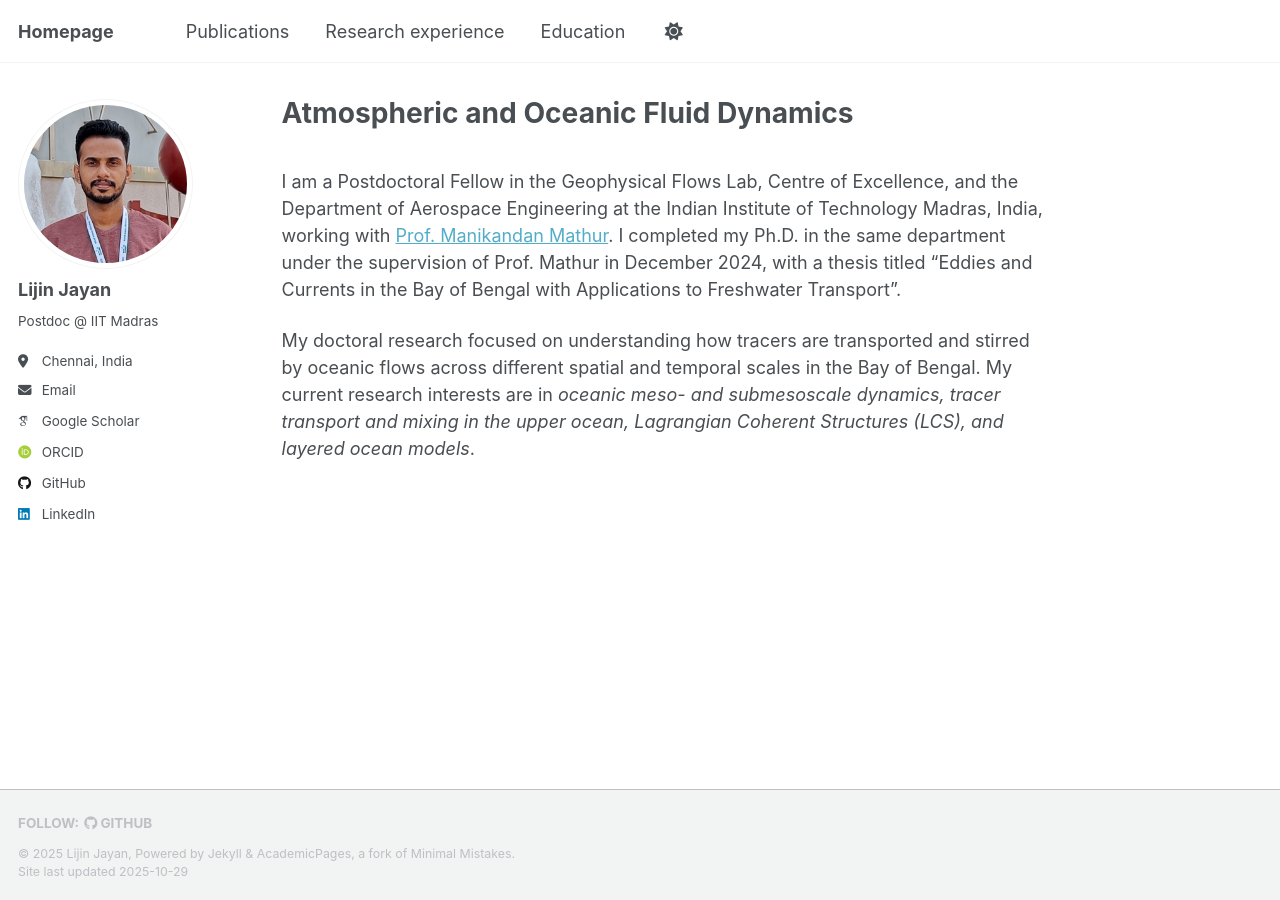
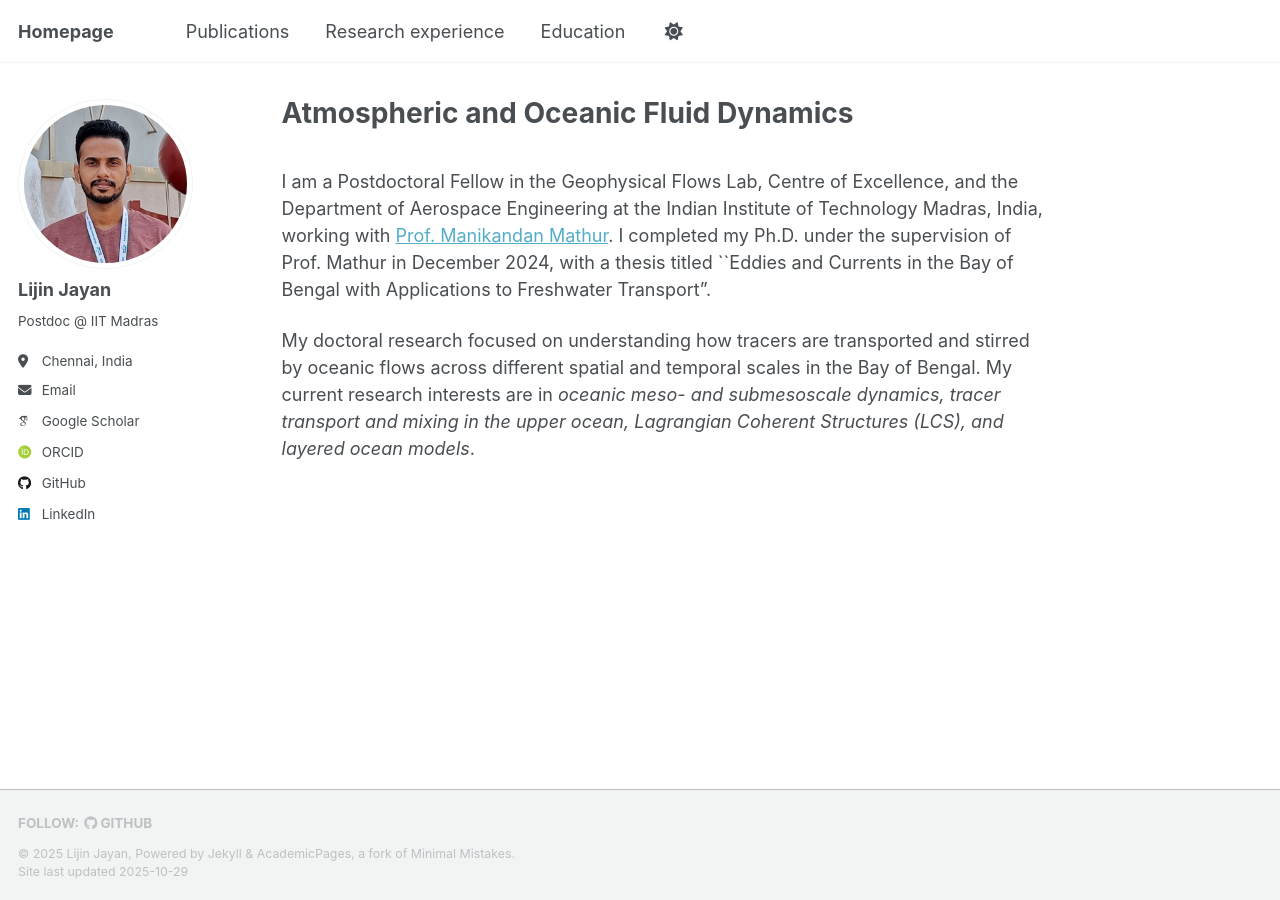
Before and after one commit to ljayan/ljayan.github.io, a Jekyll site: the page built from _pages/about.md, in a window 1280 px wide. Built offline with Jekyll 4.4.1, drawn with Linux system fonts in a browser that asks for light colours; some web fonts are replaced.

Commit message:
Update about.md

```diff
--- a/_pages/about.md
+++ b/_pages/about.md
@@ -7,6 +7,6 @@ redirect_from:
   - /about.html
 ---
 <br>
-I am a Postdoctoral Fellow in the Geophysical Flows Lab, Centre of Excellence, and the Department of Aerospace Engineering at the Indian Institute of Technology Madras, India, working with [Prof. Manikandan Mathur](https://scholar.google.co.in/citations?user=QbrM7-gAAAAJ&hl=en). I completed my Ph.D. in the same department under the supervision of Prof. Mathur in December 2024, with a thesis titled "Eddies and Currents in the Bay of Bengal with Applications to Freshwater Transport".
+I am a Postdoctoral Fellow in the Geophysical Flows Lab, Centre of Excellence, and the Department of Aerospace Engineering at the Indian Institute of Technology Madras, India, working with [Prof. Manikandan Mathur](https://scholar.google.co.in/citations?user=QbrM7-gAAAAJ&hl=en). I completed my Ph.D. under the supervision of Prof. Mathur in December 2024, with a thesis titled ``Eddies and Currents in the Bay of Bengal with Applications to Freshwater Transport".
 
 My doctoral research focused on understanding how tracers are transported and stirred by oceanic flows across different spatial and temporal scales in the Bay of Bengal. My current research interests are in *oceanic meso- and submesoscale dynamics, tracer transport and mixing in the upper ocean, Lagrangian Coherent Structures (LCS), and layered ocean models*.
```
